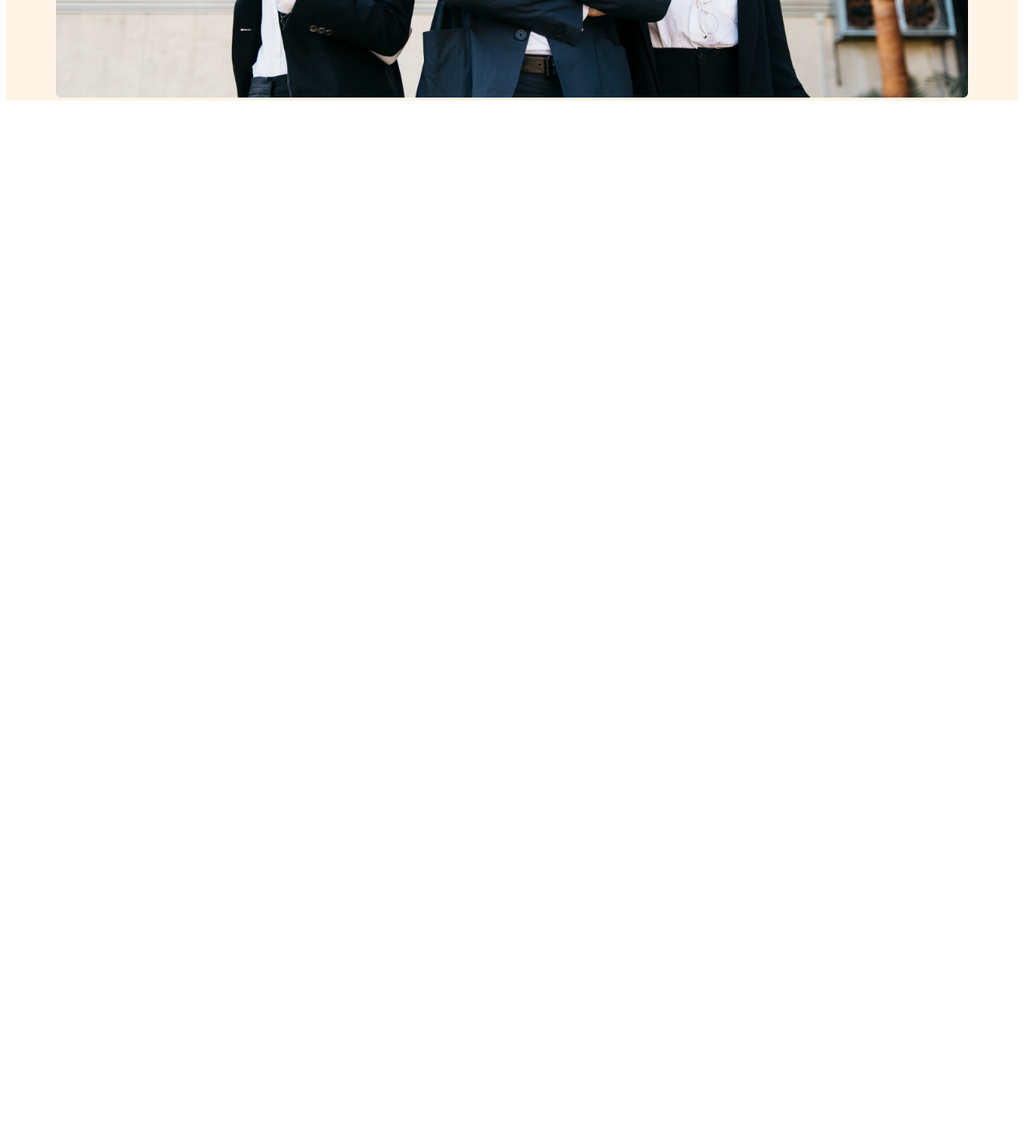
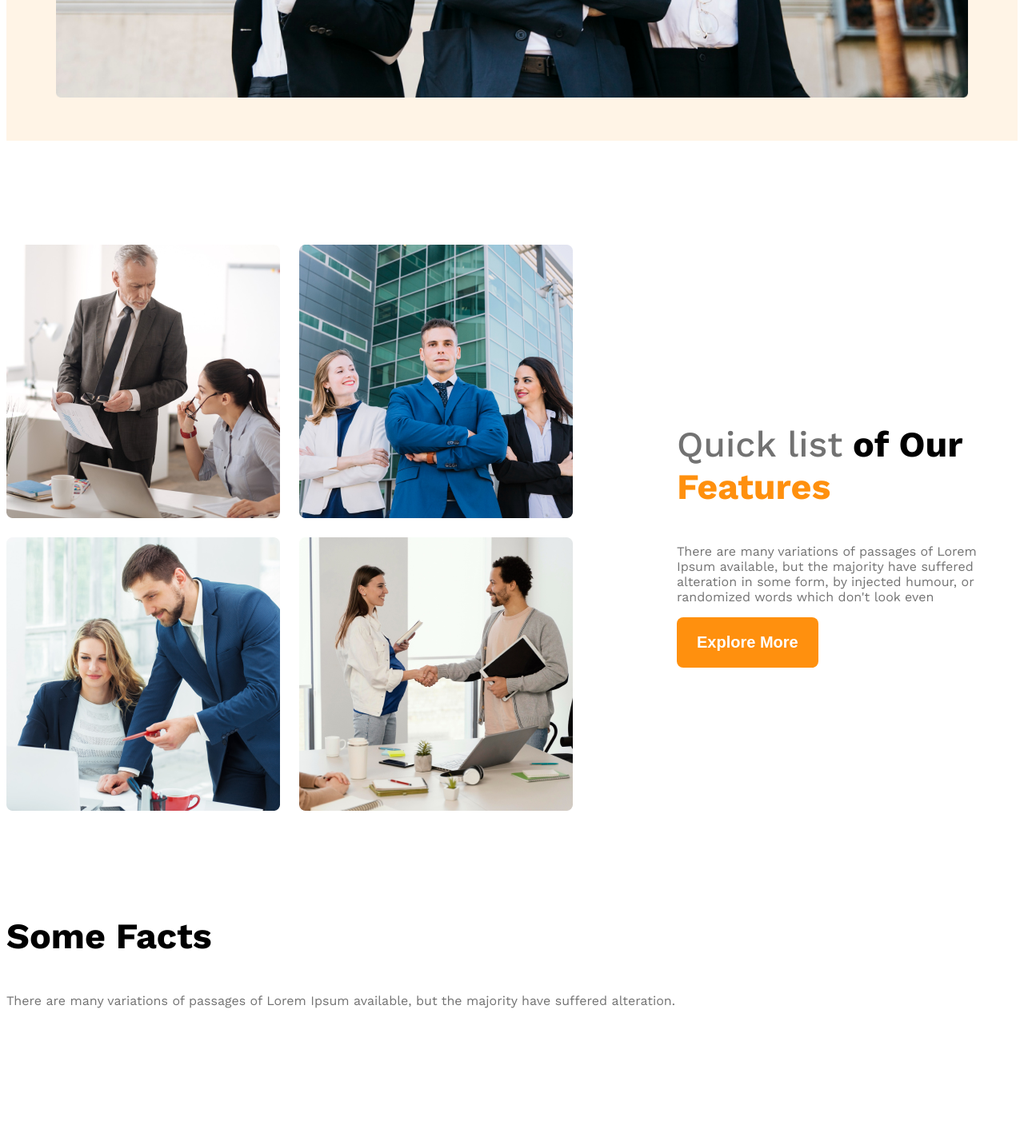
Before and after one commit to NupurSaha18/g3-architect-website, a plain HTML site: page index.html in a window 1280 px wide. Shown: the part 998-2420 px from the top of the page at 80% size. Before the commit the page ends 1132 px from the top, so only its background shows below. Drawn offline with nearby package versions, Linux system fonts and the light colour scheme.

Commit message:
added some facts section

```diff
--- a/index.html
+++ b/index.html
@@ -25,7 +25,8 @@
                 <h1 class="banner-title">Brand New
                     Group of Architects
                 </h1>
-                <p class="banner-description text-light-grey">There are many variations of passages of Lorem Ipsum available, but the
+                <p class="banner-description text-light-grey">There are many variations of passages of Lorem Ipsum
+                    available, but the
                     majority have suffered alteration in some form, by injected humour, or randomized words which don't
                     look even</p>
                 <button class="btn-primary">Explore More</button>
@@ -34,7 +35,58 @@
         </div>
     </header>
     <main>
+        <!-- teams section start -->
+        <section class="teams display-flex">
+            <div class="team-img-container">
+                <img src="images/team1.png" alt="two architects are discussing about">
+                <img src="images/team2.png" alt="">
+                <img src="images/team3.png" alt="">
+                <img src="images/team4.png" alt="">
+            </div>
+            <div class="our-features">
+                <h3 class="section-title"><span id="quick-list" class="text-light-grey">Quick list</span> <span>of
+                        Our</span> <span id="feature-color">Features</span></h3>
+                <p class="feature-description text-light-grey">
+                    There are many variations of passages of Lorem Ipsum available, but the majority have suffered
+                    alteration in some form, by injected humour, or randomized words which don't look even</p>
+                <button class="btn-primary">Explore More</button>
+            </div>
+        </section>
 
+        <!-- features will enjoy -->
+        <section>
+
+        </section>
+
+        <!-- some facts -->
+        <section class="some-facts">
+            <h3 class="section-title">Some Facts</h3>
+            <p class="text-light-grey">There are many variations of passages of Lorem Ipsum available, but the majority
+                have suffered alteration.</p>
+            <div class="facts-container">
+                <!-- .fact*4>img.fact-icon+h4.fact-number+h5.fact-name -->
+                <div class="fact">
+                    <img src="" alt="" class="fact-icon">
+                    <h4 class="fact-number"></h4>
+                    <h5 class="fact-name"></h5>
+                </div>
+                <div class="fact">
+                    <img src="" alt="" class="fact-icon">
+                    <h4 class="fact-number"></h4>
+                    <h5 class="fact-name"></h5>
+                </div>
+                <div class="fact">
+                    <img src="" alt="" class="fact-icon">
+                    <h4 class="fact-number"></h4>
+                    <h5 class="fact-name"></h5>
+                </div>
+                <div class="fact">
+                    <img src="" alt="" class="fact-icon">
+                    <h4 class="fact-number"></h4>
+                    <h5 class="fact-name"></h5>
+                </div>
+            </div>
+        </section>
     </main>
     <footer>
 
--- a/styles/architects.css
+++ b/styles/architects.css
@@ -35,6 +35,18 @@
     font-weight: 600;
     border-radius: 8px;
     border: none;
+}
+main{
+    max-width: 1440px;
+    margin: 0 auto;
+}
+main > section{
+    margin-top: 130px;
+}
+
+.section-title{
+    font-size: 2.8rem;
+    font-weight: 700;
 }
 /* header styles */
 
@@ -77,12 +89,63 @@
 }
 .banner-img{
     width: 100%;
+    margin-bottom: 50px;
 }
 
+/* team and feature related styles */
+.teams{
+    align-items: center;
+
+}
+
+.team-img-container{
+    display: grid;
+    grid-template-columns: repeat(2, 1fr);
+    gap: 24px;
+}
+
+.our-features{
+    margin-left: 130px;
+    max-width: 530px;
+}
+
+
+
+#quick-list{
+    font-weight: 500;
+}
+
+#feature-color{
+    color: #FF900E;
+}
+
+.feature-description{
+    font-size: 1rem;
+    font-weight: 400;
+}
 /* responsive media query */
 @media screen and (max-width:576px) {
-    .navbar, .nav-link{
+    .navbar,
+    .nav-link,
+    .teams{
         flex-direction: column;
+    }
+    .team-img-container{
+        grid-template-columns: repeat(1, 1fr);
+    }
+
+    .our-features{
+        margin-left: 20px;
+    }
+}
+
+/* medium size device */
+@media screen and (min-width: 576px) and (max-width: 992px) {
+    .teams{
+        flex-direction: column;
+    }
+    .our-features{
+       margin: 50px auto;
     }
 
 }
```
